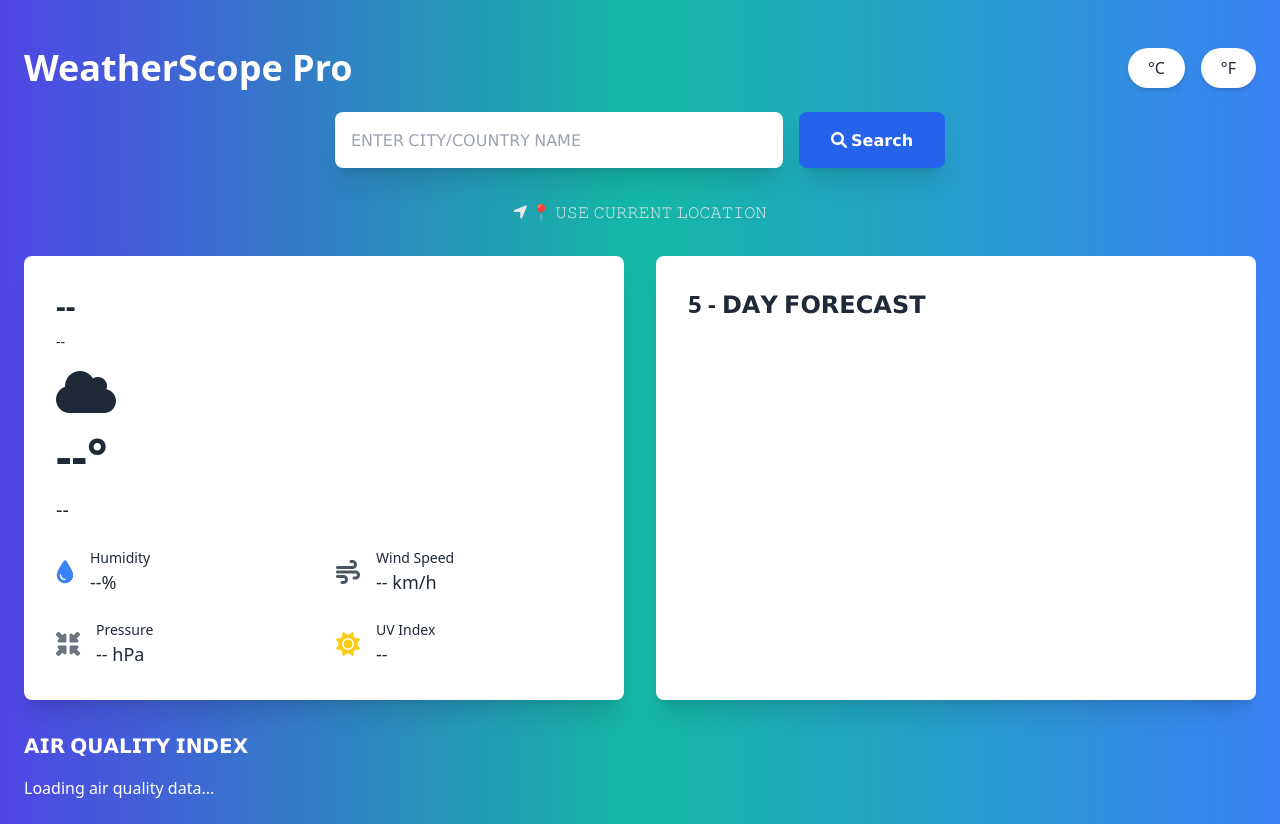
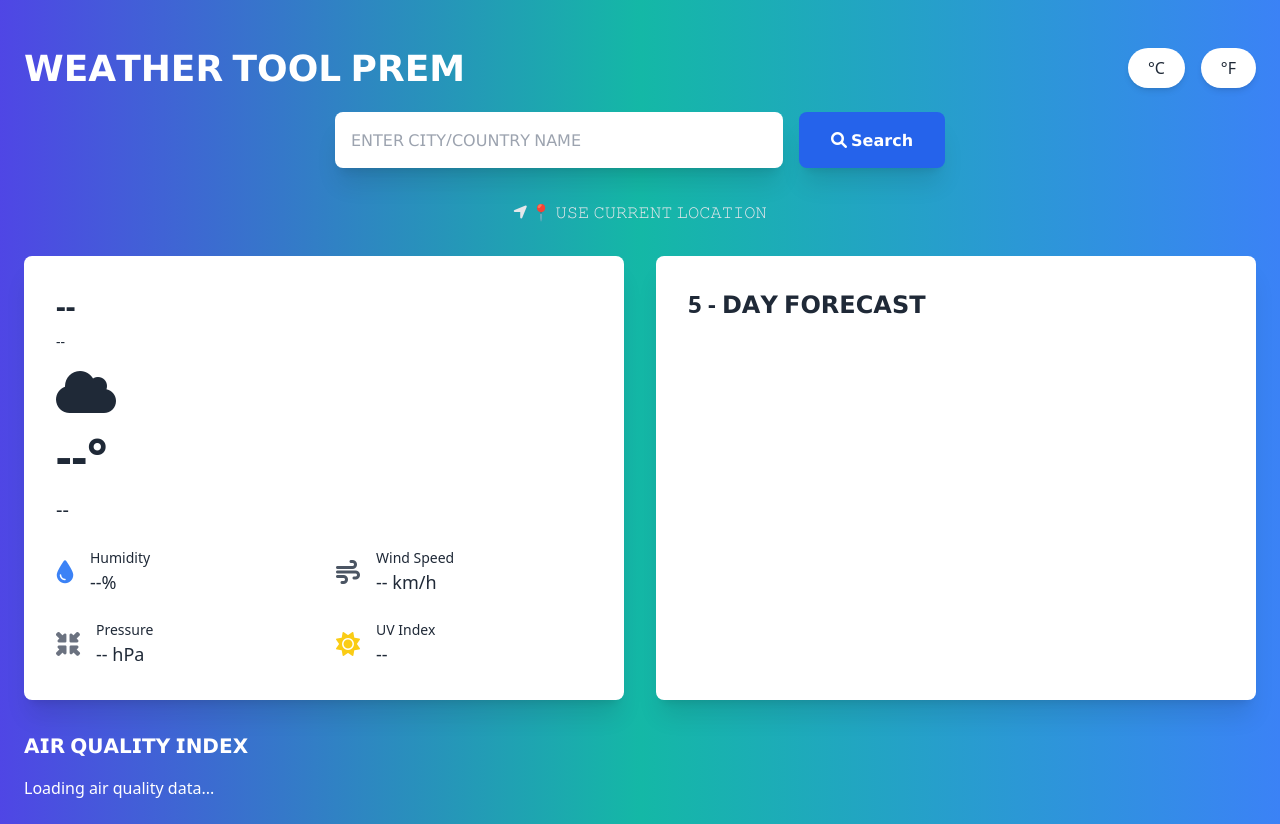
Before and after one commit to ZCODES21/Weat, a plain HTML site: page index.html in a window 1280 px wide. Drawn offline with nearby package versions, Linux system fonts and the light colour scheme.

Commit message:
Update index.html

```diff
--- a/index.html
+++ b/index.html
@@ -12,7 +12,7 @@
 
     <div class="container mx-auto p-6">
         <header class="flex justify-between items-center py-6 animate__animated animate__fadeIn">
-            <h1 class="text-4xl font-extrabold text-white">WeatherScope Pro</h1>
+            <h1 class="text-4xl font-extrabold text-white">𝗪𝗘𝗔𝗧𝗛𝗘𝗥 𝗧𝗢𝗢𝗟 𝗣𝗥𝗘𝗠</h1>
             <div class="flex space-x-4">
                 <button class="unit-btn bg-white text-gray-800 px-5 py-2 rounded-full shadow-md hover:bg-gray-100 transition transform hover:scale-105" data-unit="celsius">°C</button>
                 <button class="unit-btn bg-white text-gray-800 px-5 py-2 rounded-full shadow-md hover:bg-gray-100 transition transform hover:scale-105" data-unit="fahrenheit">°F</button>
```
